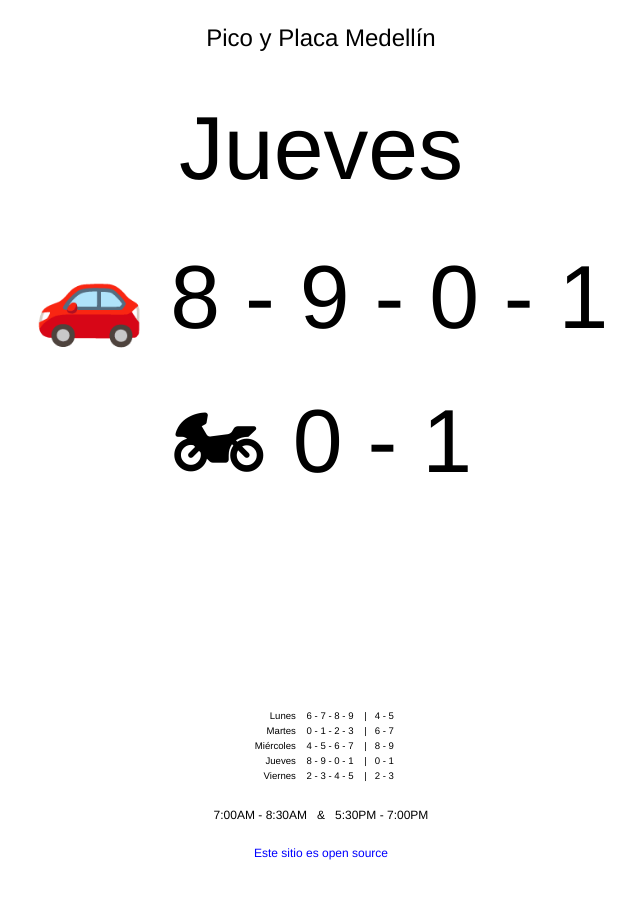
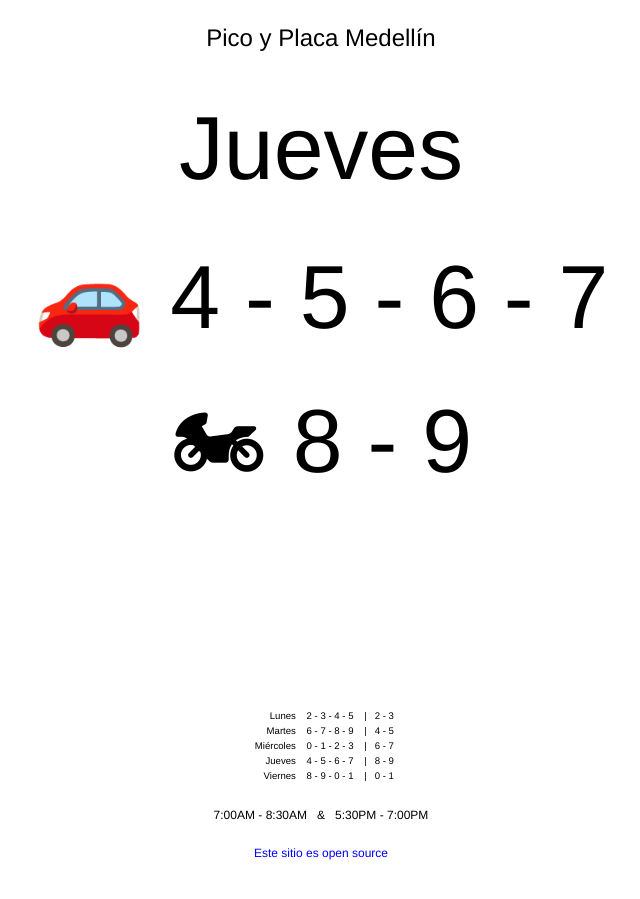
Before and after one commit to nhocki/pico-y-placa-medellin, a Jekyll site: the page built from index.md, in a window 1280 px wide. Shown: the whole page, without its empty margins (319-959 px from the left). Built offline with Jekyll 4.4.1, drawn with Linux system fonts in a browser that asks for light colours; a script that is not in the unit is left out.

Commit message:
Update days

```diff
--- a/index.md
+++ b/index.md
@@ -11,11 +11,11 @@
 
 <div id='wrap'>
 <table id="full">
-  <tr><td>Lunes</td> <td>6 - 7 - 8 - 9 &nbsp;&nbsp; |&nbsp;&nbsp; 4 - 5</td></tr>
-  <tr><td>Martes</td> <td>0 - 1 - 2 - 3 &nbsp;&nbsp; |&nbsp;&nbsp; 6 - 7</td></tr>
-  <tr><td>Miércoles</td> <td> 4 - 5 - 6 - 7 &nbsp;&nbsp; |&nbsp;&nbsp; 8 - 9</td></tr>
-  <tr><td>Jueves</td> <td> 8 - 9 - 0 - 1 &nbsp;&nbsp; |&nbsp;&nbsp; 0 - 1</td></tr>
-  <tr><td>Viernes</td> <td> 2 - 3 - 4 - 5 &nbsp;&nbsp; |&nbsp;&nbsp; 2 - 3</td></tr>
+  <tr><td>Lunes</td>      <td>2 - 3 - 4 - 5 &nbsp;&nbsp; |&nbsp;&nbsp; 2 - 3</td></tr>
+  <tr><td>Martes</td>     <td>6 - 7 - 8 - 9 &nbsp;&nbsp; |&nbsp;&nbsp; 4 - 5</td></tr>
+  <tr><td>Miércoles</td>  <td>0 - 1 - 2 - 3 &nbsp;&nbsp; |&nbsp;&nbsp; 6 - 7</td></tr>
+  <tr><td>Jueves</td>     <td>4 - 5 - 6 - 7 &nbsp;&nbsp; |&nbsp;&nbsp; 8 - 9</td></tr>
+  <tr><td>Viernes</td>    <td>8 - 9 - 0 - 1 &nbsp;&nbsp; |&nbsp;&nbsp; 0 - 1</td></tr>
 </table>
 
 <span id='schedule' class='small'>7:00AM - 8:30AM &nbsp; & &nbsp; 5:30PM - 7:00PM</span>
--- a/js/app.js
+++ b/js/app.js
@@ -10,21 +10,21 @@
 
 var carPlates = [
   "No hay pico y placa",
+  "2 - 3 - 4 - 5",
   "6 - 7 - 8 - 9",
   "0 - 1 - 2 - 3",
   "4 - 5 - 6 - 7",
   "8 - 9 - 0 - 1",
-  "2 - 3 - 4 - 5",
   "No hay pico y placa"
 ];
 
 var bikePlates = [
   "",
+  "2 - 3",
   "4 - 5",
   "6 - 7",
   "8 - 9",
   "0 - 1",
-  "2 - 3",
   ""
 ];
 
```
